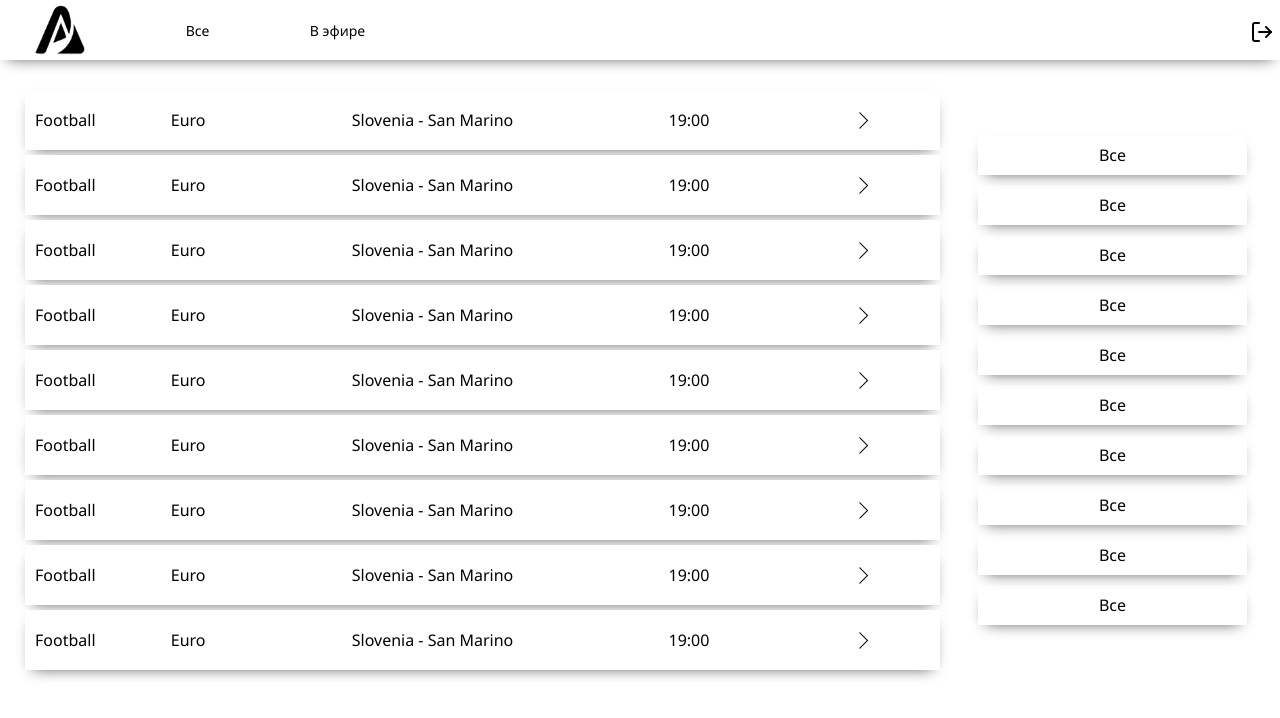
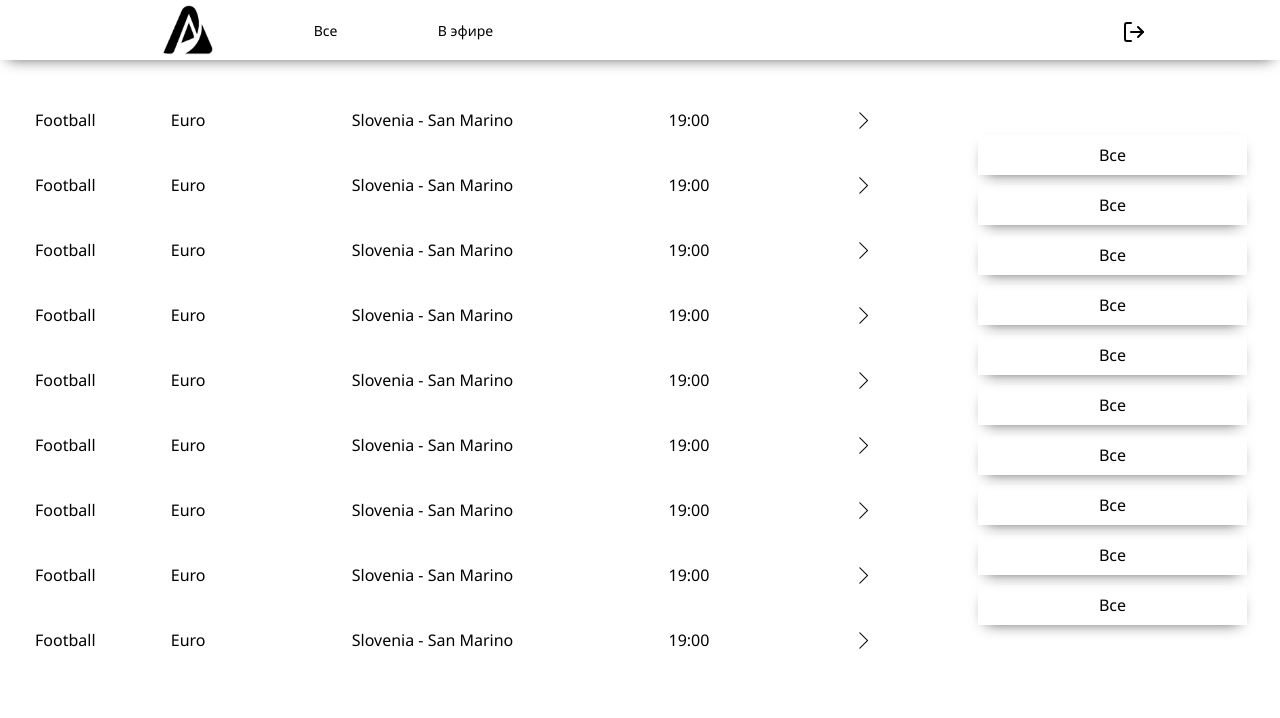
Before and after one commit to weopeji/alfabet, a plain HTML site: page index.html in a window 1280 px wide. Drawn offline with Linux system fonts and the light colour scheme.

Commit message:
head 80%

```diff
--- a/assets/css/index.sass
+++ b/assets/css/index.sass
@@ -3,14 +3,18 @@ body
     font-family: 'Segoe UI', Tahoma, Geneva, Verdana, sans-serif
     margin: 0
 .head
-    justify-content: space-between
     display: flex
     align-items: center
     background-color: white
     height: 60px
     box-shadow: 0px 6px 15px -8px rgba(0,0,0,0.75)
 
-
+.head_all
+    display: flex
+    justify-content: space-between
+    align-items: center
+    width: calc( 100% - 20% )
+    margin-left: 10%
 .head_left
     display: flex
     align-items: center
@@ -107,7 +111,6 @@ body
     margin-bottom: 5px
     margin-top: 5px
     background-color: white
-    box-shadow: 0px 6px 15px -8px rgba(0,0,0,0.75)
     &:hover
         opacity: .55
         cursor: pointer
--- a/index.html
+++ b/index.html
@@ -11,6 +11,7 @@
 </head>
 <body>
     <div class="head">
+        <div class="head_all">
             <div class="head_left">
                 <div class="logo_box">
                 <div class="logo"><img src="./assets/images/photo_2023-03-24_17-39-44.png" alt=""></div>
@@ -30,6 +31,7 @@
                 <div class="logout">
                     <div class="logout_btn">
                         <svg xmlns="http://www.w3.org/2000/svg" width="24" height="24" viewBox="0 0 24 24" fill="none" stroke="currentColor" stroke-width="2" stroke-linecap="round" stroke-linejoin="round" class="feather feather-log-out"><path d="M9 21H5a2 2 0 0 1-2-2V5a2 2 0 0 1 2-2h4"></path><polyline points="16 17 21 12 16 7"></polyline><line x1="21" y1="12" x2="9" y2="12"></line></svg>
+                    </div>
                 </div>
             </div>
         </div>
```
Also changed, not shown: assets/css/index.css, 1 other file. Lines whose indentation alone changed are shown as unchanged.
